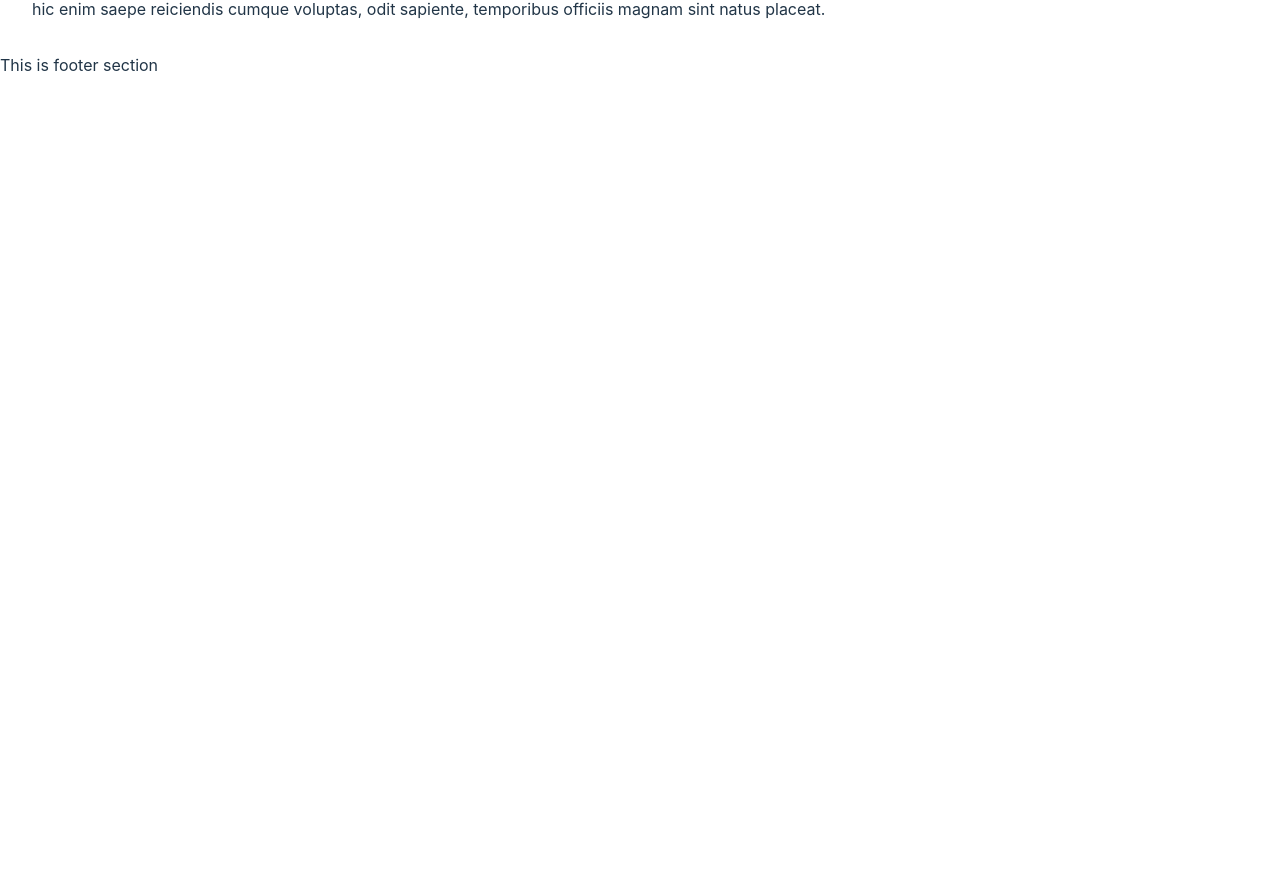
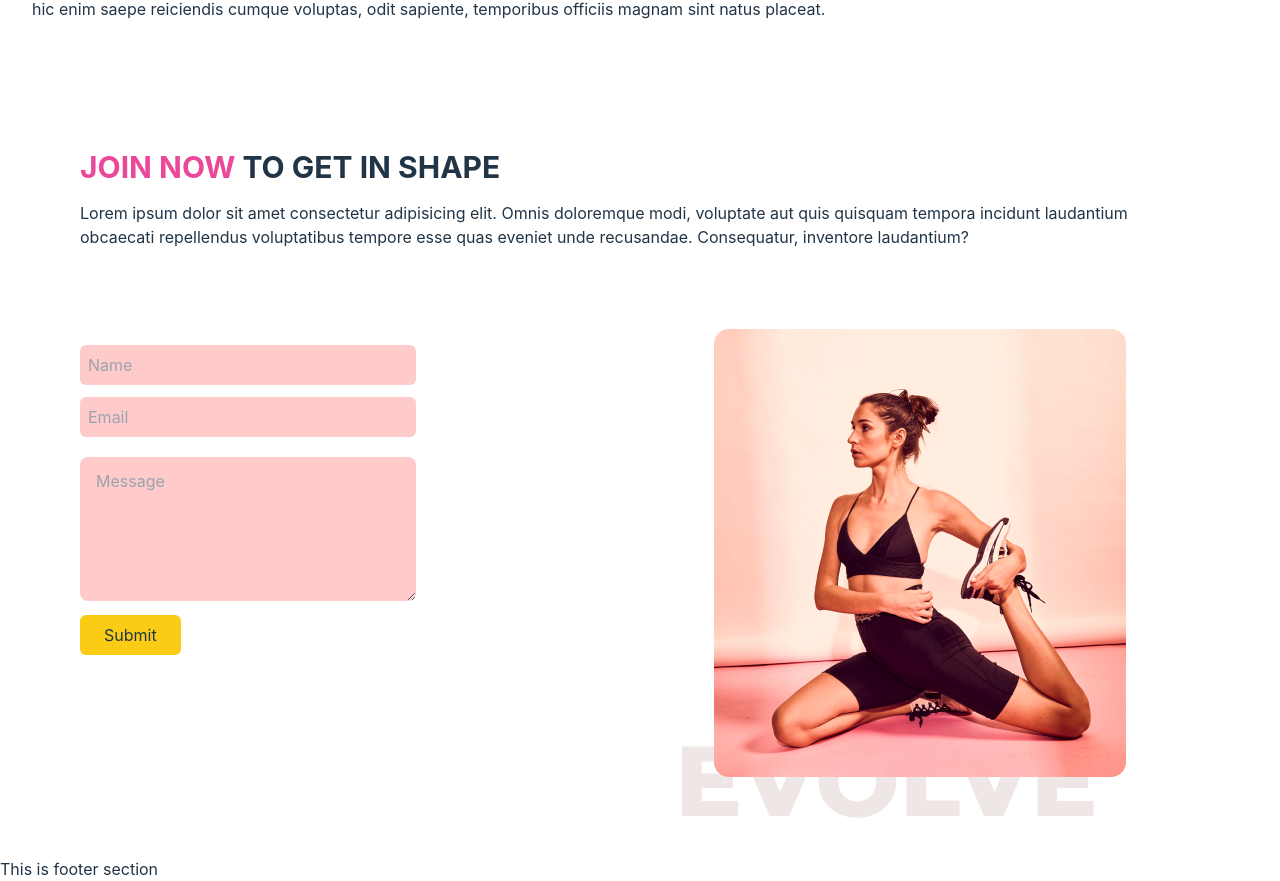
Before and after one commit to Flocky05/GymGirl, a React (Vite) app: page / in a window 1280 px wide. Shown: the part 2259-3140 px from the top of the page. Before the commit the page ends 2336 px from the top, so only its background shows below. Built offline with nearby package versions, Linux system fonts and the light colour scheme.

Commit message:
added contact section

```diff
--- /dev/null
+++ b/src/component/Contact/Contact.jsx
@@ -0,0 +1,26 @@
+import img from "../../assets/ContactUsPageGraphic.png"
+import img2 from "../../assets/EvolveText.png"
+
+const Contact = () => {
+    return (
+        <div className="p-20">
+            <h2 className="text-3xl font-bold uppercase py-4"> <span className="text-pink-500">Join now </span> to get in shape</h2>
+            <p>Lorem ipsum dolor sit amet consectetur adipisicing elit. Omnis doloremque modi, voluptate aut quis quisquam tempora incidunt laudantium obcaecati repellendus voluptatibus tempore esse quas eveniet unde recusandae. Consequatur, inventore laudantium?</p>
+            <div className="grid grid-cols-2 justify-items-center mt-20">
+                <form action="">
+                    <input type="text" placeholder="Name" className="bg-red-200 py-2 rounded-md w-3/5 p-2 mt-4"/>
+                    <input type="text" placeholder="Email" className="bg-red-200 py-2 rounded-md w-3/5 my-3 p-2"/>
+                    <textarea className="w-3/5 py-3 rounded-lg my-2 px-4 hover:shadow-lg hover:shadow-gray-400 duration-700 ease-in-out bg-red-200" name="message" id="" cols="30" rows="5" placeholder="Message"></textarea>
+                    <br />
+                    <button className="bg-yellow-400 px-6 py-2 rounded-md">Submit</button>
+                </form>
+                <div className="relative">
+                    <img src={img} alt="" />
+                    <img  className="absolute -mt-8 -ml-8 -z-10 w-max" src={img2} alt="" />
+                </div>
+            </div>
+        </div>
+    );
+};
+
+export default Contact;
--- a/src/component/Home/Home.jsx
+++ b/src/component/Home/Home.jsx
@@ -5,6 +5,7 @@ import { Link } from "react-router-dom";
 import Sponsor from "../sposor/Sponsor";
 import Benefits from "../Benefits/Benefits";
 import Classes from "../Our_classes/Classes";
+import Contact from "../Contact/Contact";
 
 const Home = () => {
     return (
@@ -26,6 +27,7 @@ const Home = () => {
             <Sponsor></Sponsor>
             <Benefits></Benefits>
             <Classes></Classes>
+            <Contact></Contact>
         </div>
     );
 };
```
